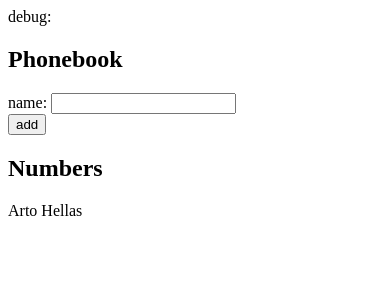
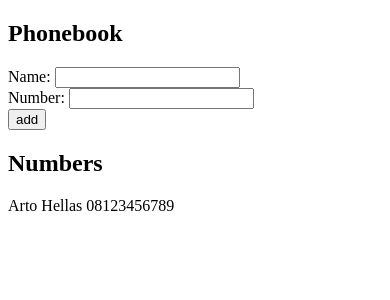
Before and after one commit to aminhnh/fullstackopen, a React (Vite) app in the folder part2/phonebook/: page / in a window 390 px wide. Shown: the top 300 px of the page. Built offline with nearby package versions, Linux system fonts and the light colour scheme.

Commit message:
Exercise 2.8: The Phonebook Step 3

```diff
--- a/part2/phonebook/src/App.jsx
+++ b/part2/phonebook/src/App.jsx
@@ -2,9 +2,13 @@
 
 const App = () => {
   const [persons, setPersons] = useState([
-    { name: 'Arto Hellas' }
+    {
+      name: 'Arto Hellas',
+      number: '08123456789'
+    }
   ])
   const [newName, setNewName] = useState('')
+  const [newNumber, setNewNumber] = useState('');
 
   const isPersonAdded = (name) => persons.filter((person) => person.name === name).length > 0
 
@@ -14,31 +18,38 @@
       alert(`${newName} is already added to phonebook`)
     } else {
       const newPersonObj = {
-        name: newName
+        name: newName,
+        number: newNumber
       }
       setPersons(persons.concat(newPersonObj))
       setNewName('')
+      setNewNumber('')
     }
   }
 
-  const handleChange = (event) => {
+  const handleNameChange = (event) => {
     setNewName(event.target.value)
+  }
+  const handleNumberChange = (event) => {
+    setNewNumber(event.target.value)
   }
 
   return (
     <div>
-      <div>debug: {newName}</div>
       <h2>Phonebook</h2>
       <form onSubmit={handleSubmit}>
         <div>
-          name: <input value={newName} onChange={handleChange}/>
+          Name: <input value={newName} onChange={handleNameChange}/>
+        </div>
+        <div>
+          Number: <input value={newNumber} onChange={handleNumberChange}/>
         </div>
         <div>
           <button type="submit">add</button>
         </div>
       </form>
       <h2>Numbers</h2>
-      {persons.map(person => <p key={person.name}>{person.name}</p>)}
+      {persons.map(person => <p key={person.name}>{person.name} {person.number}</p>)}
     </div>
   )
 }
```
